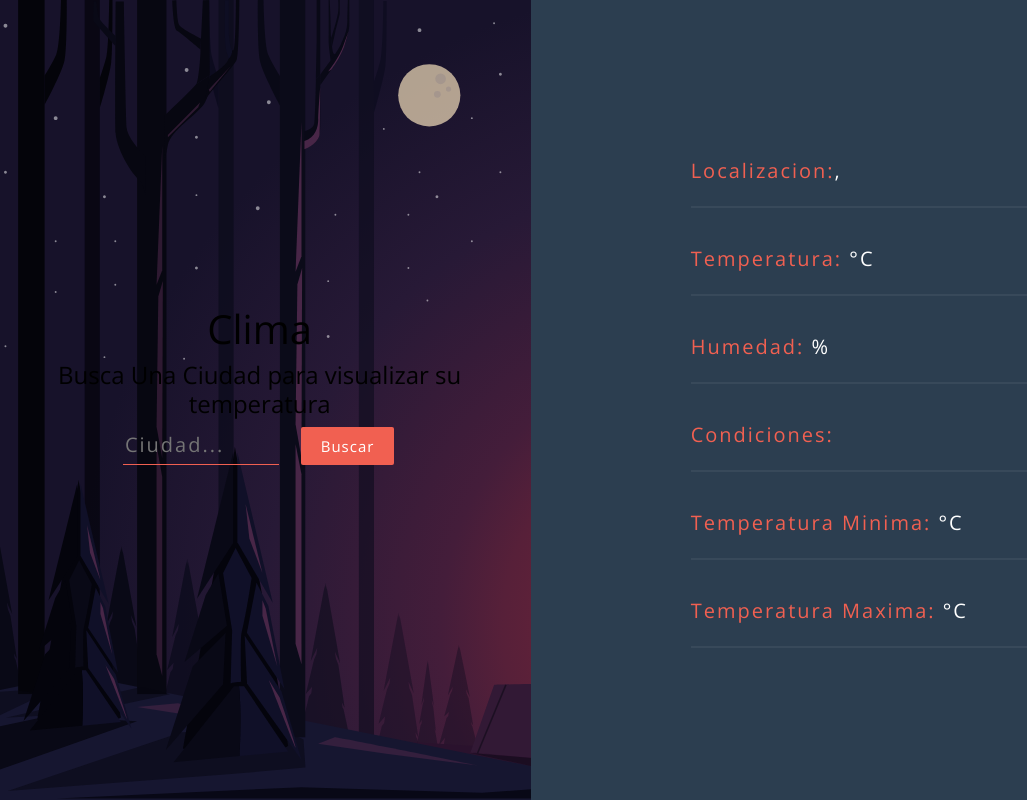
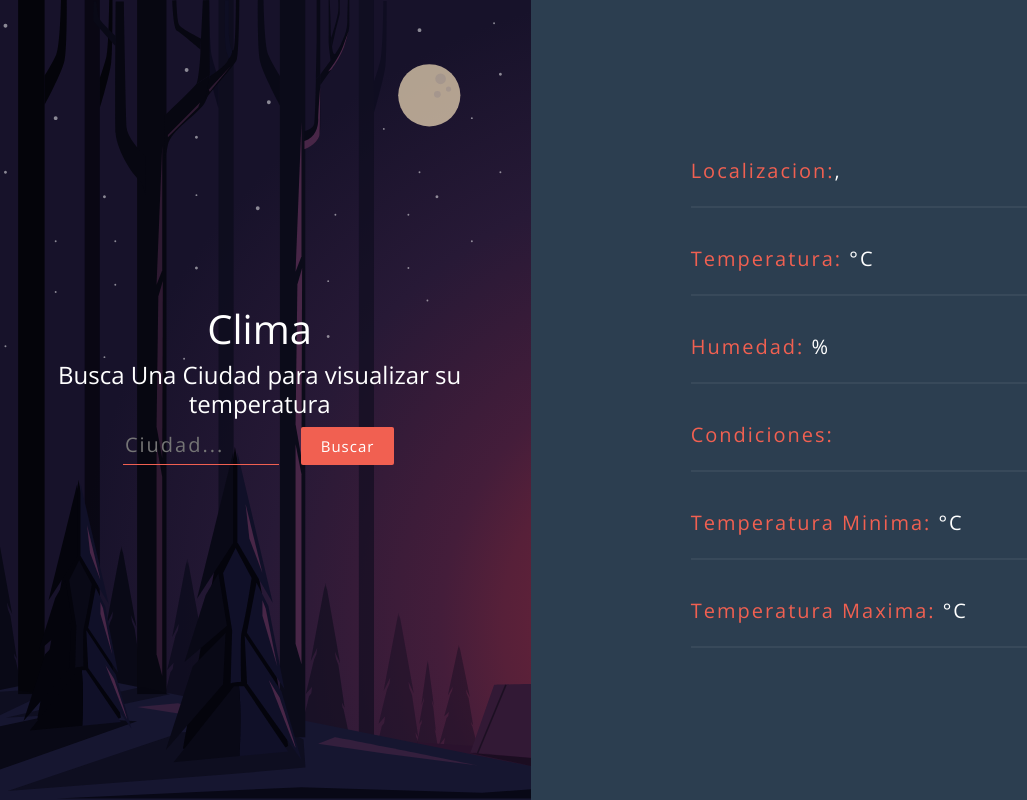
Before and after one commit to JavierLoera/App-clima-, a React (Create React App) app: page / in a window 1280 px wide. Shown: the whole page, without its empty margins (0-1027 px from the left). Built offline with nearby package versions, Linux system fonts and the light colour scheme; no server answers.

Commit message:
Update App.css

```diff
--- a/src/App.css
+++ b/src/App.css
@@ -10,14 +10,13 @@ body {
 }
 
 .contenedor-principal {
-color:white;
+        color:white;
 	height: 100vh;
 	background-size: cover;
 	display: flex;
 	align-items: center;
 	justify-content: center;
 	text-align: center;
-	color: #000;
 }
 
 .contenedor-datos {
```
